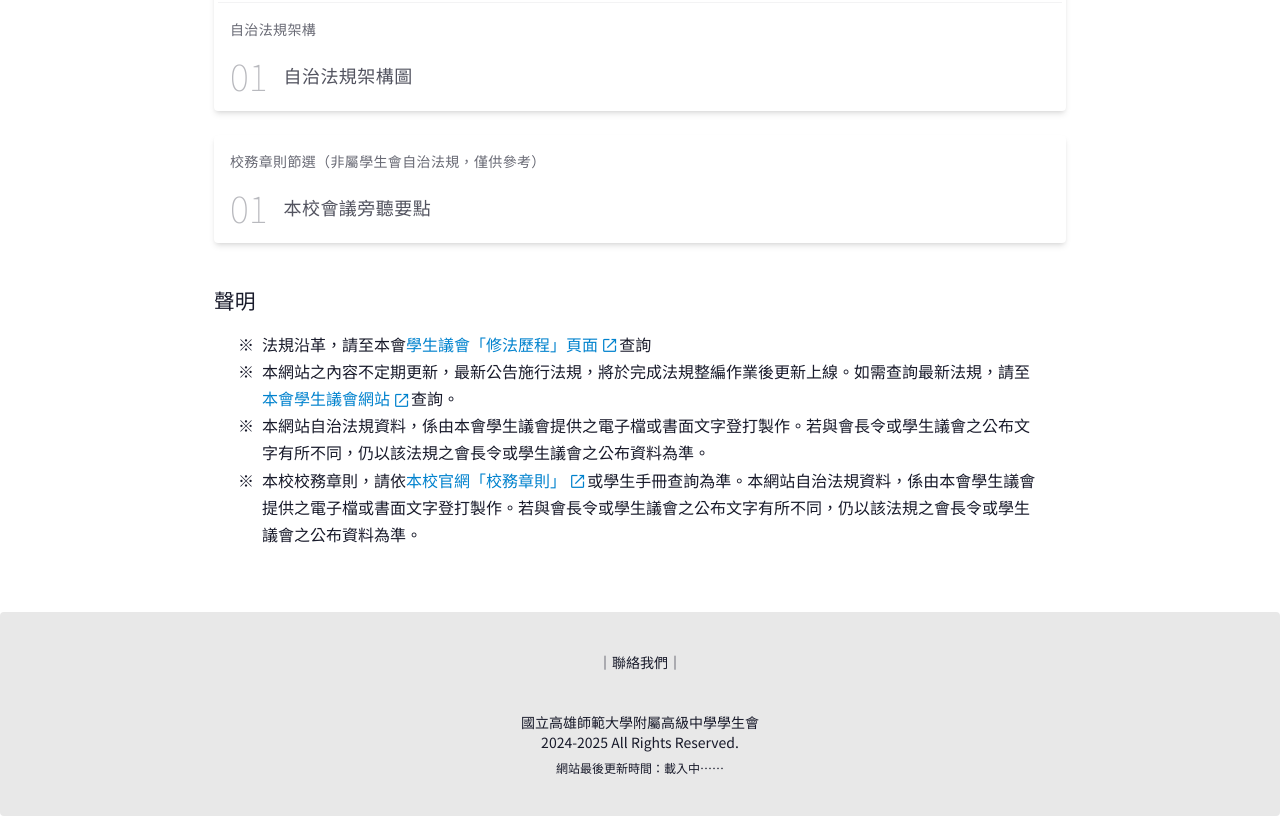
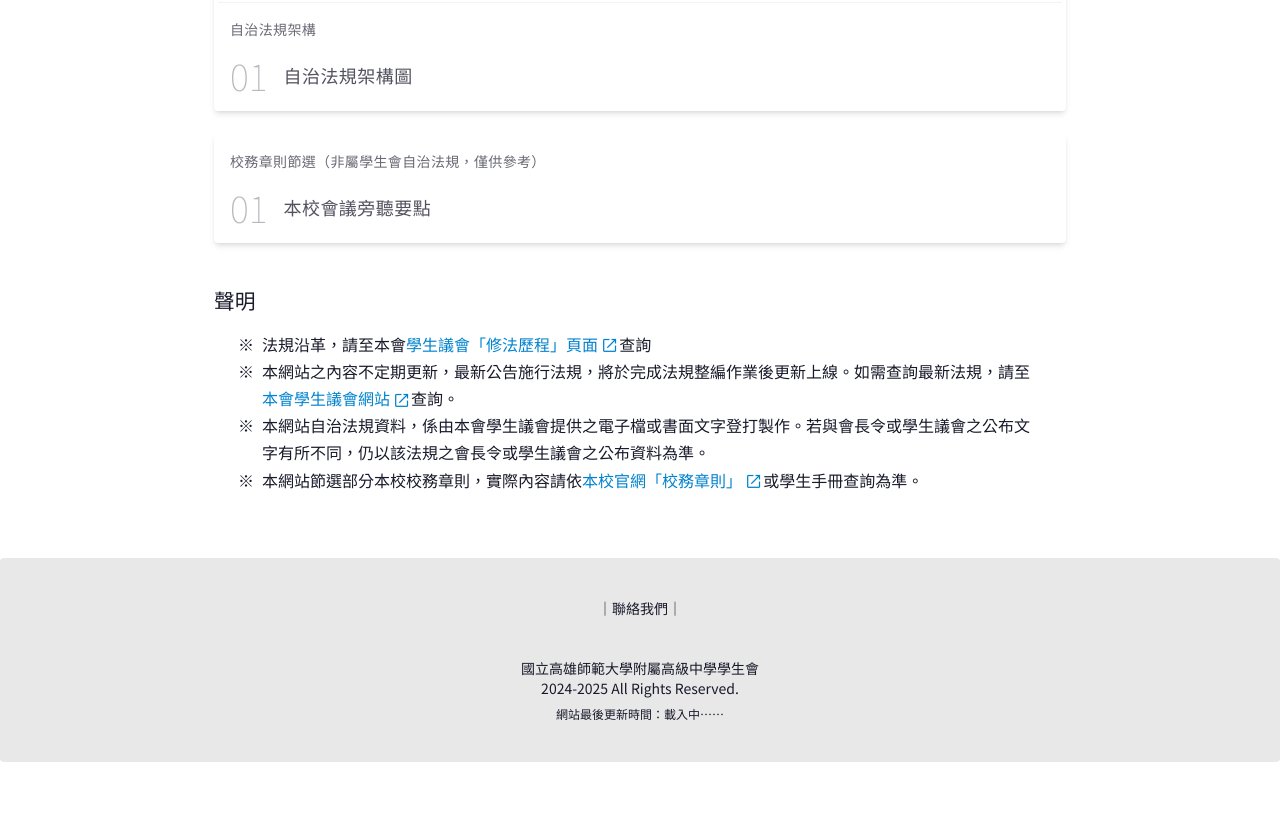
Before and after one commit to ashssa/Ashs-Student-Association-Laws, a website: page public/index.html in a window 1280 px wide. Shown: the part 779-1595 px from the top of the page. After the commit the page ends 1541 px from the top, so only its background shows below. Drawn offline with nearby package versions, Linux system fonts and the light colour scheme; a web font is replaced by a local one.

Commit message:
修正聲明內容列點

```diff
--- a/public/index.html
+++ b/public/index.html
@@ -142,7 +142,7 @@
             <li>法規沿革，請至本會<a href="https://sites.google.com/a/stu.nknush.kh.edu.tw/ashs_sp/laws/修法歷程" target="_blank">學生議會「修法歷程」頁面</a>查詢</li>
             <li>本網站之內容不定期更新，最新公告施行法規，將於完成法規整編作業後更新上線。如需查詢最新法規，請至<a href="https://sites.google.com/a/stu.nknush.kh.edu.tw/ashs_sp/laws/法規彙編" target="_blank">本會學生議會網站</a>查詢。</li>
             <li>本網站自治法規資料，係由本會學生議會提供之電子檔或書面文字登打製作。若與會長令或學生議會之公布文字有所不同，仍以該法規之會長令或學生議會之公布資料為準。</li>
-            <li>本校校務章則，請依<a href="https://sites.google.com/tea.nknush.kh.edu.tw/fagui/" target="_blank">本校官網「校務章則」</a>或學生手冊查詢為準。本網站自治法規資料，係由本會學生議會提供之電子檔或書面文字登打製作。若與會長令或學生議會之公布文字有所不同，仍以該法規之會長令或學生議會之公布資料為準。</li>
+            <li>本網站節選部分本校校務章則，實際內容請依<a href="https://sites.google.com/tea.nknush.kh.edu.tw/fagui/" target="_blank">本校官網「校務章則」</a>或學生手冊查詢為準。</li>
         </ul>
     </div>
 </main>
```
